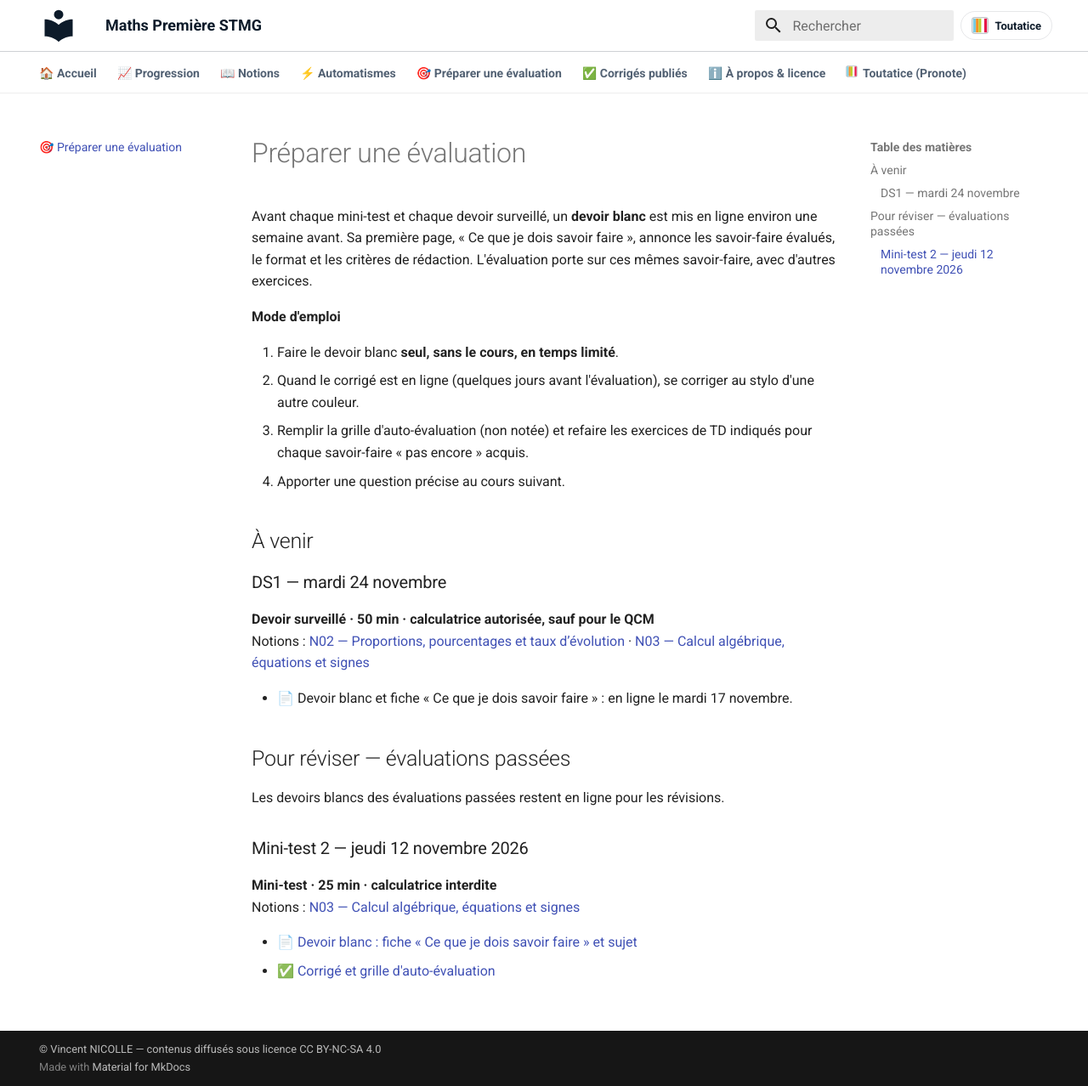
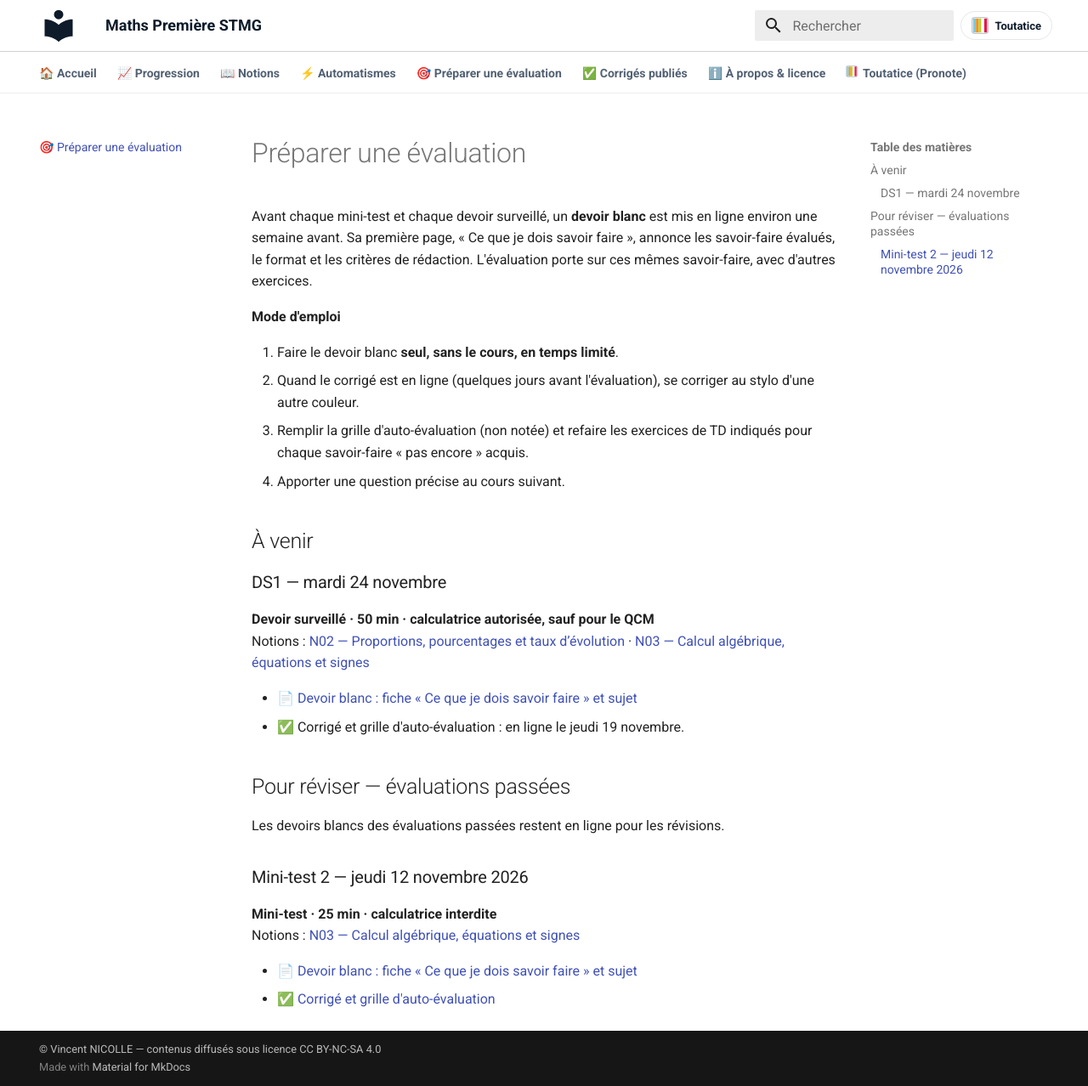
Before and after one commit to vnicolle56610/maths-1stmg, an MkDocs documentation site: the page built from docs/preparer-evaluation/index.md, in a window 1280 px wide and 1278 px high. Shown: the whole window at 85% size. Built offline with MkDocs 1.6.1 and Material for MkDocs 9.7.7, drawn with Linux system fonts in a browser that asks for light colours.

Commit message:
Préparer une évaluation : 1 PDF copié(s), 0 retiré(s), 4 page(s) mise(s) à jour
Généré par scripts/publier_devoirs_blancs.py depuis devoirs_blancs.yaml.

```diff
--- a/devoirs_blancs.yaml
+++ b/devoirs_blancs.yaml
@@ -42,4 +42,4 @@ devoirs_blancs:
     corrige: CORRIGE_DEVOIR_BLANC_DS1_P14.pdf
     sujet_prevu: 2026-11-17
     corrige_prevu: 2026-11-19
-    etat: annonce
+    etat: sujet
--- a/docs/preparer-evaluation/index.md
+++ b/docs/preparer-evaluation/index.md
@@ -22,7 +22,8 @@ Avant chaque mini-test et chaque devoir surveillé, un **devoir blanc** est mis
 **Devoir surveillé · 50 min · calculatrice autorisée, sauf pour le QCM**
 Notions : [N02 — Proportions, pourcentages et taux d’évolution](../notions/N02-proportions-pourcentages-evolutions.md) · [N03 — Calcul algébrique, équations et signes](../notions/N03-calcul-algebrique-equations.md)
 
-- 📄 Devoir blanc et fiche « Ce que je dois savoir faire » : en ligne le mardi 17 novembre.
+- 📄 [Devoir blanc : fiche « Ce que je dois savoir faire » et sujet](2026-2027/DEVOIR_BLANC_DS1_P14.pdf)
+- ✅ Corrigé et grille d'auto-évaluation : en ligne le jeudi 19 novembre.
 
 ## Pour réviser — évaluations passées
 
```
Also changed, not shown: docs/index.md (+1 -1 lines), docs/notions/N02-proportions-pourcentages-evolutions.md (+1 -1 lines), docs/notions/N03-calcul-algebrique-equations.md (+1 -1 lines), 1 other file.
